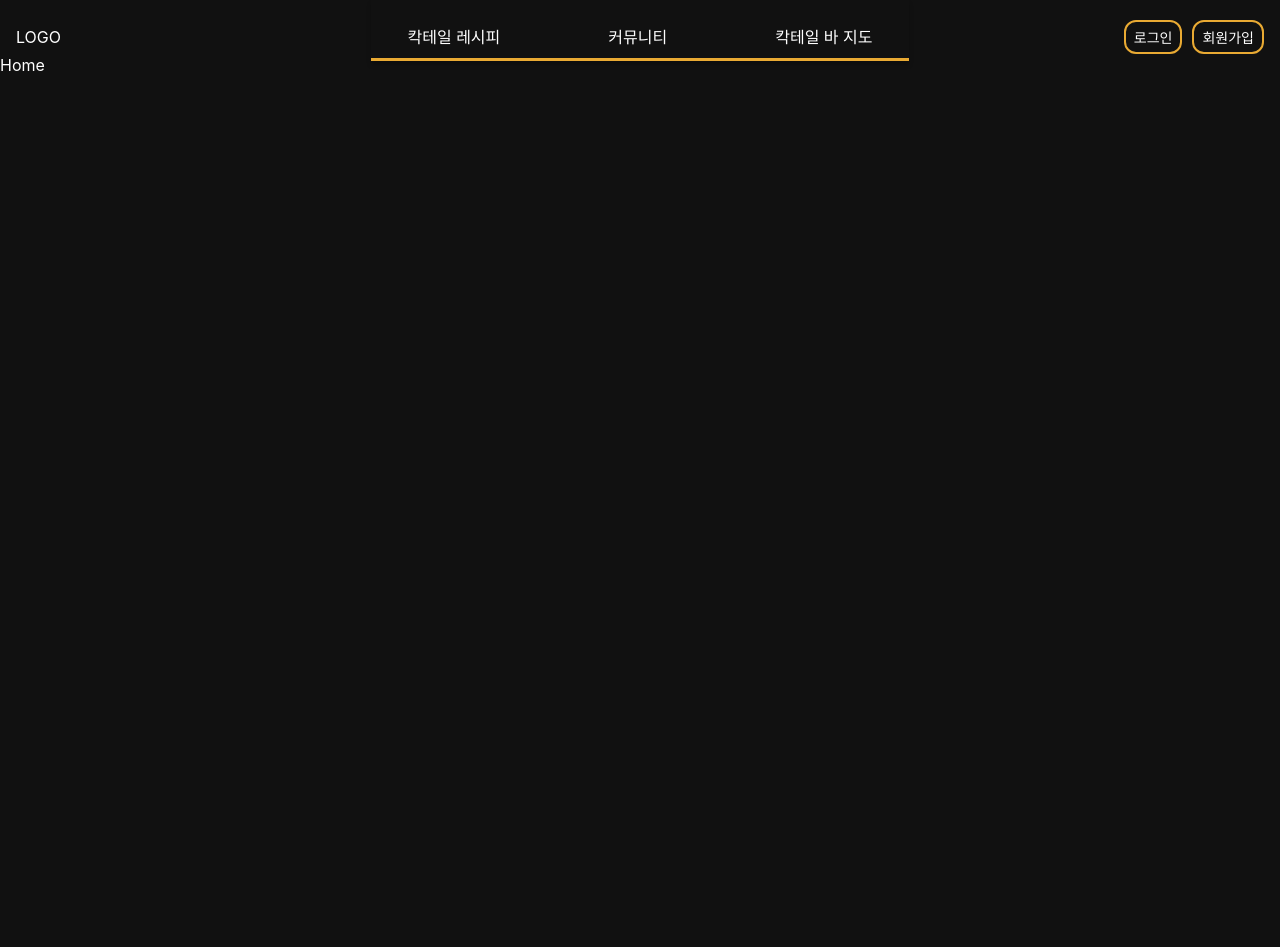
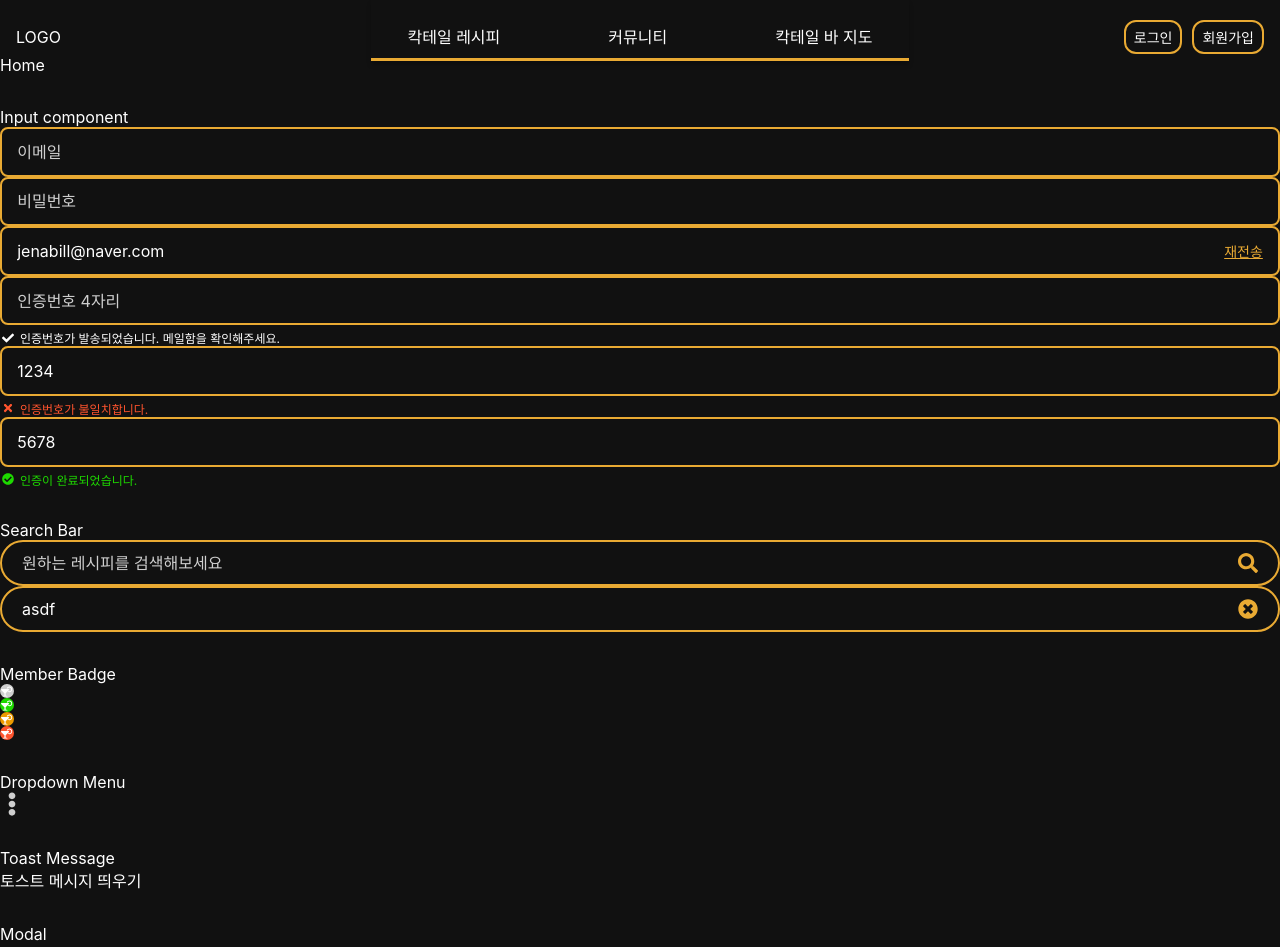
Before and after one commit to silverwest8/MixBowl, a React (Create React App) app in the folder frontend/: page / in a window 1280 px wide. Shown: the top 947 px of the page. Before the commit the page ends 800 px from the top, so only its background shows below. Built offline with nearby package versions, Linux system fonts and the light colour scheme; a web font is replaced by a local one.

Commit message:
refactor(fe): update home page

```diff
--- a/frontend/src/pages/HomePage.js
+++ b/frontend/src/pages/HomePage.js
@@ -1,9 +1,139 @@
+import { useRecoilValue, useSetRecoilState } from "recoil";
+import DropdownMenu from "../components/common/DropdownMenu";
+import Input from "../components/common/Input";
+import MemberBadge from "../components/common/MemberBadge";
+import SearchBar from "../components/common/SearchBar";
+import Title from "../components/common/Title";
+import { toastShowState, toastState } from "../store/toast";
+import { useModal } from "../hooks/useModal";
+import Modal from "../components/common/Modal";
 const HomePage = () => {
+  const setToastState = useSetRecoilState(toastState);
+  const showToast = useRecoilValue(toastShowState);
+  const { openModal, closeModal } = useModal();
   return (
-    <main>
+    <main
+      style={{
+        display: "flex",
+        flexDirection: "column",
+        gap: "2rem",
+      }}
+    >
+      <Title title="칵테일 레시피" />
       <h1>Home</h1>
+      <section>
+        <h2>Input component</h2>
+        <Input placeholder="이메일" name="email" />
+        <Input placeholder="비밀번호" type="password" />
+        <Input
+          placeholder="이메일"
+          value="jenabill@naver.com"
+          Button={<button>재전송</button>}
+        />
+        <Input
+          type="number"
+          placeholder="인증번호 4자리"
+          message="인증번호가 발송되었습니다. 메일함을 확인해주세요."
+        />
+        <Input
+          type="number"
+          placeholder="인증번호 4자리"
+          value="1234"
+          message="인증번호가 불일치합니다."
+          messageType="error"
+        />
+        <Input
+          type="number"
+          placeholder="인증번호 4자리"
+          value="5678"
+          message="인증이 완료되었습니다."
+          messageType="success"
+        />
+      </section>
+      <section>
+        <h2>Search Bar</h2>
+        <SearchBar placholder="원하는 레시피를 검색해보세요" />
+        <SearchBar
+          placholder="원하는 레시피를 검색해보세요"
+          value="asdf"
+          close
+        />
+      </section>
+      <section>
+        <h2>Member Badge</h2>
+        <MemberBadge level={1} />
+        <MemberBadge level={2} />
+        <MemberBadge level={3} />
+        <MemberBadge level={4} />
+      </section>
+      <section>
+        <h2>Dropdown Menu</h2>
+        <DropdownMenu />
+      </section>
+      <section>
+        <h2>Toast Message</h2>
+        <button
+          disabled={showToast}
+          onClick={() =>
+            setToastState({
+              show: true,
+              message: "삭제가 완료되었습니다.",
+              type: "success",
+              ms: 2000,
+            })
+          }
+        >
+          토스트 메시지 띄우기
+        </button>
+      </section>
+      <section>
+        <h2>Modal</h2>
+        <button
+          onClick={() =>
+            openModal(ModalTest1, {
+              handleClose: closeModal,
+            })
+          }
+        >
+          모달 띄우기1
+        </button>
+        <button
+          onClick={() =>
+            openModal(ModalTest2, {
+              handleClose: closeModal,
+            })
+          }
+        >
+          모달 띄우기2
+        </button>
+      </section>
     </main>
   );
 };
 
+const ModalTest1 = ({ handleClose }) => {
+  return (
+    <Modal
+      title="댓글 삭제"
+      content="정말 삭제하시겠습니까?"
+      handleClose={handleClose}
+      onCancel={handleClose}
+      onConfirm={handleClose}
+    />
+  );
+};
+
+const ModalTest2 = ({ handleClose }) => {
+  return (
+    <Modal
+      title="닉네임 수정"
+      handleClose={handleClose}
+      onCancel={handleClose}
+      onSubmit={handleClose}
+    >
+      <Input value="기존 닉네임" />
+    </Modal>
+  );
+};
+
 export default HomePage;
```
